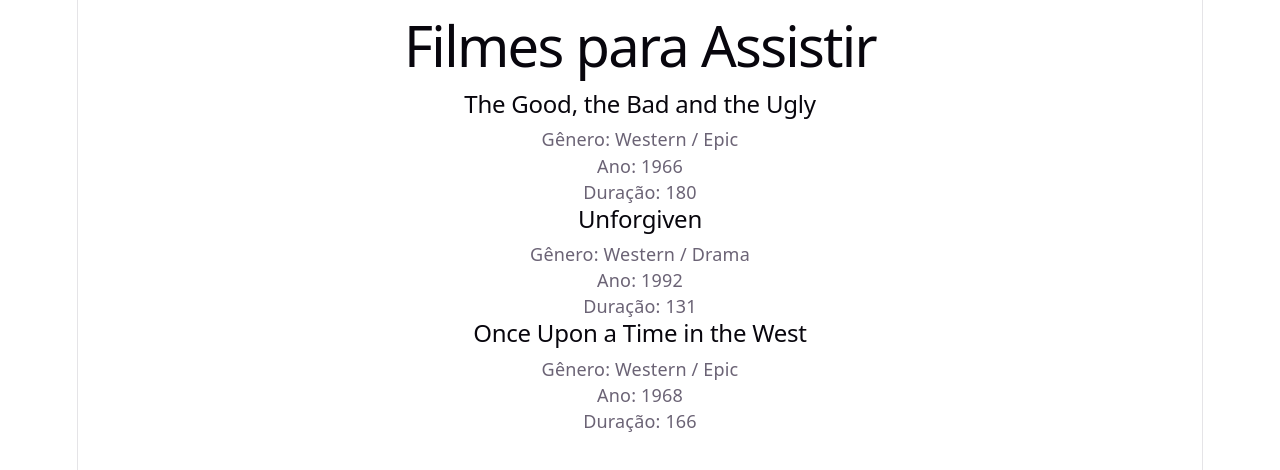
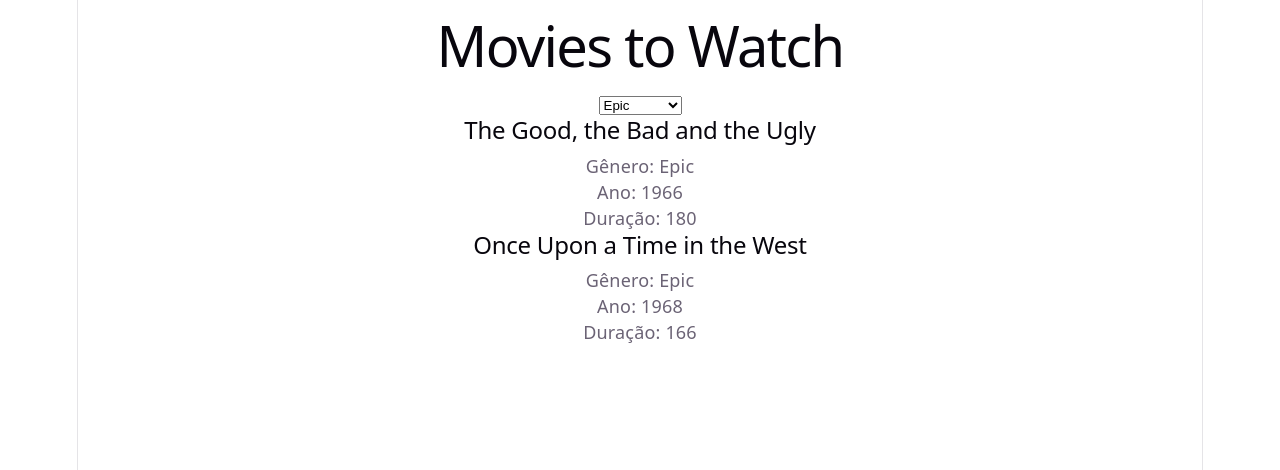
Before and after one commit to jeffsouzaoficial/filmes-para-assistir, a React (Vite) app: page / in a window 1280 px wide. Shown: the top 470 px of the page. Built offline with nearby package versions, Linux system fonts and the light colour scheme.

Commit message:
feat: filtrar filmes por gênero

```diff
--- a/src/App.jsx
+++ b/src/App.jsx
@@ -1,18 +1,29 @@
-import { useState
-
- } from "react";
+import { useState } from "react";
 import Filme from "./components/Filme";
 
 function App() {
   const [filmes, setFilmes] = useState([
-    { id: 1, nome: "The Good, the Bad and the Ugly", genero: "Western / Epic",ano:1966, duracao: 180 },
-    { id: 2, nome: "Unforgiven", genero: "Western / Drama",ano:1992, duracao: 131 },
-    { id: 3, nome: "Once Upon a Time in the West", genero: "Western / Epic",ano:1968, duracao: 166 },
+    { id: 1, nome: "The Good, the Bad and the Ugly", genero: "Epic",ano:1966, duracao: 180 },
+    { id: 2, nome: "Unforgiven", genero: "Drama",ano:1992, duracao: 131 },
+    { id: 3, nome: "Once Upon a Time in the West", genero: "Epic",ano:1968, duracao: 166 },
   ])
+
+  const [filmeEscolhido, setFilmeEscolhido] = useState("Epic")
+
+  const filmesFiltrados = filmes.filter((filme) => filme.genero === filmeEscolhido)
+
   return (
     <div>
-      <h1>Filmes para Assistir</h1>
-      {filmes.map((filme) => (
+      <h1>Movies to Watch</h1>
+
+      <select value={filmeEscolhido} onChange={(evento) => setFilmeEscolhido(evento.target.value)}>
+        <option value="Epic">Epic</option>
+        <option value="Drama">Drama</option>
+        <option value="Adventure">Adventure</option>
+        <option value="Action">Action</option>
+      </select>
+
+      {filmesFiltrados.map((filme) => (
         <Filme
         key={filme.id}
         nome={filme.nome}
```
